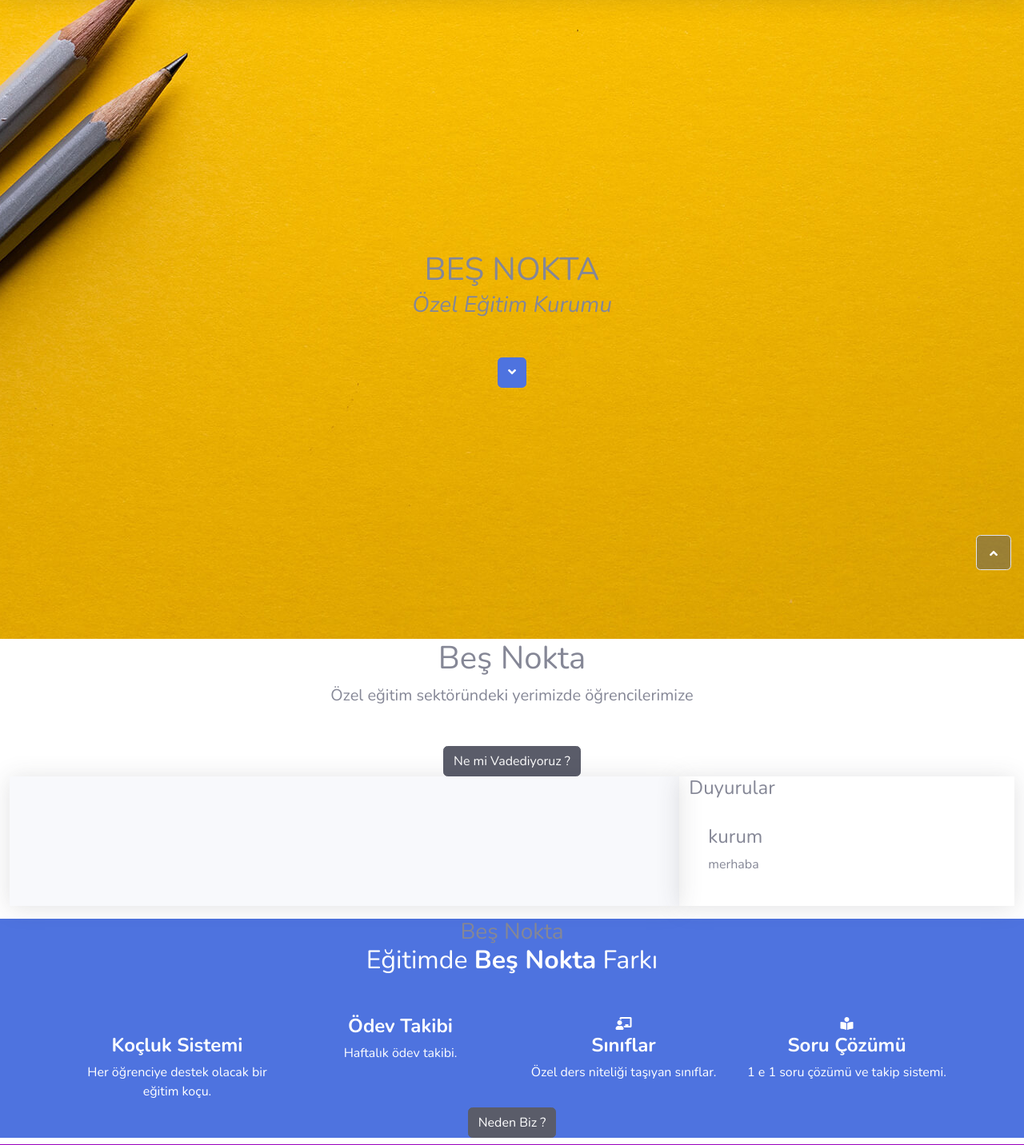
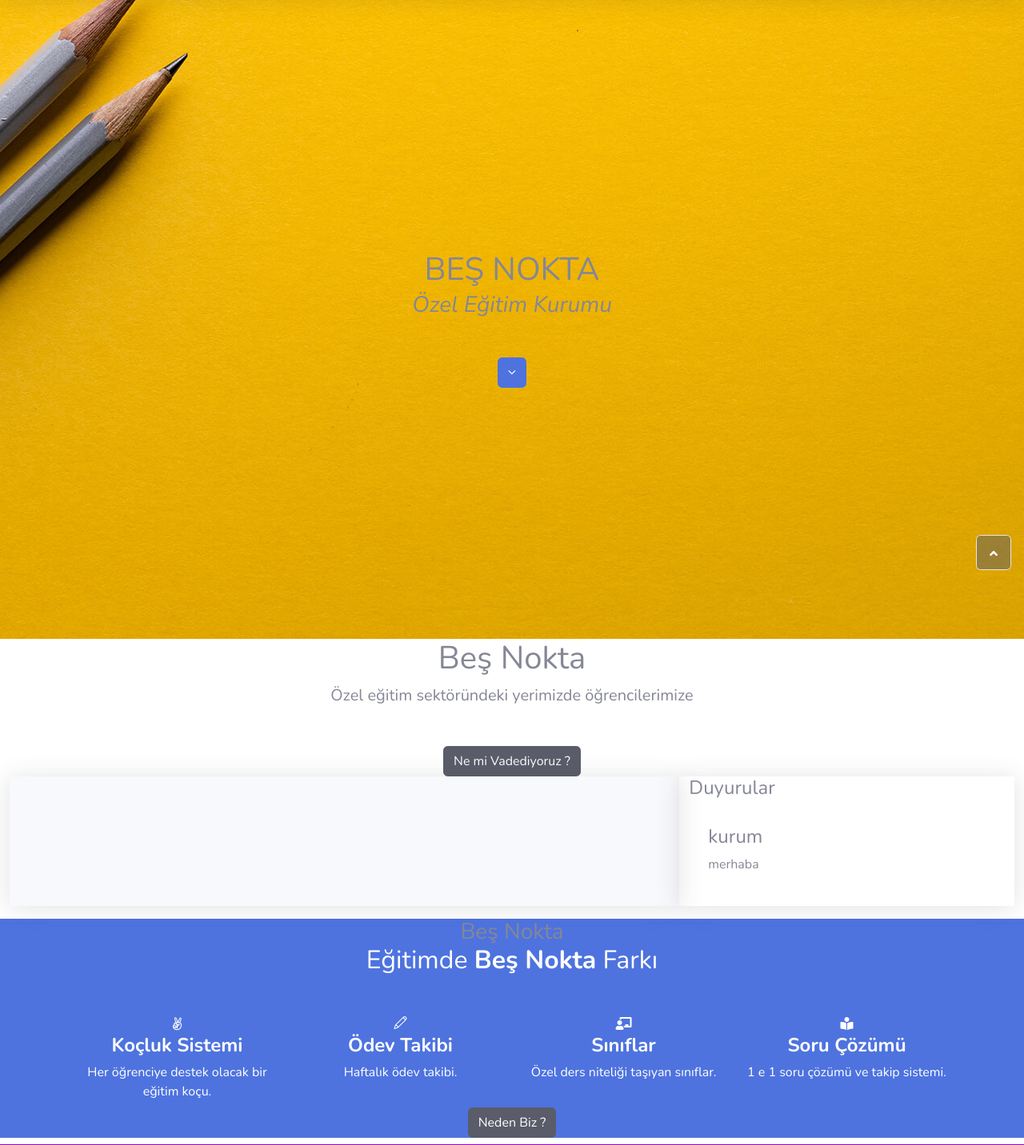
Before and after one commit to Muhammedska/kys, a PHP site: page / in a window 1280 px wide. Shown: the part 71-1503 px from the top of the page at 80% size. Run offline with PHP 8.4, Linux system fonts and the light colour scheme; data comes from the database, SQL or seed files in the repository; grey boxes are pictures that could not be loaded.

Commit message:
suepr index

```diff
--- a/index.php
+++ b/index.php
@@ -65,6 +65,9 @@ $carousel = $row[1];
     <link rel="stylesheet" href="/assets/bootstrap/css/bootstrap.min.css">
     <link rel="stylesheet" href="https://fonts.googleapis.com/css?family=Nunito:200,200i,300,300i,400,400i,600,600i,700,700i,800,800i,900,900i">
     <link rel="stylesheet" href="/assets/fonts/fontawesome-all.min.css">
+    <link rel="stylesheet" href="assets/fonts/simple-line-icons.min.css">
+    <link rel="stylesheet" href="assets/fonts/fontawesome5-overrides.min.css">
+    <link rel="stylesheet" href="assets/fonts/font-awesome.min.css">
     <script src="/assets/js/jquery.min.js"></script>
     <script src="/assets/bootstrap/js/bootstrap.min.js"></script>
     <script src="/assets/js/chart.min.js"></script>
```
